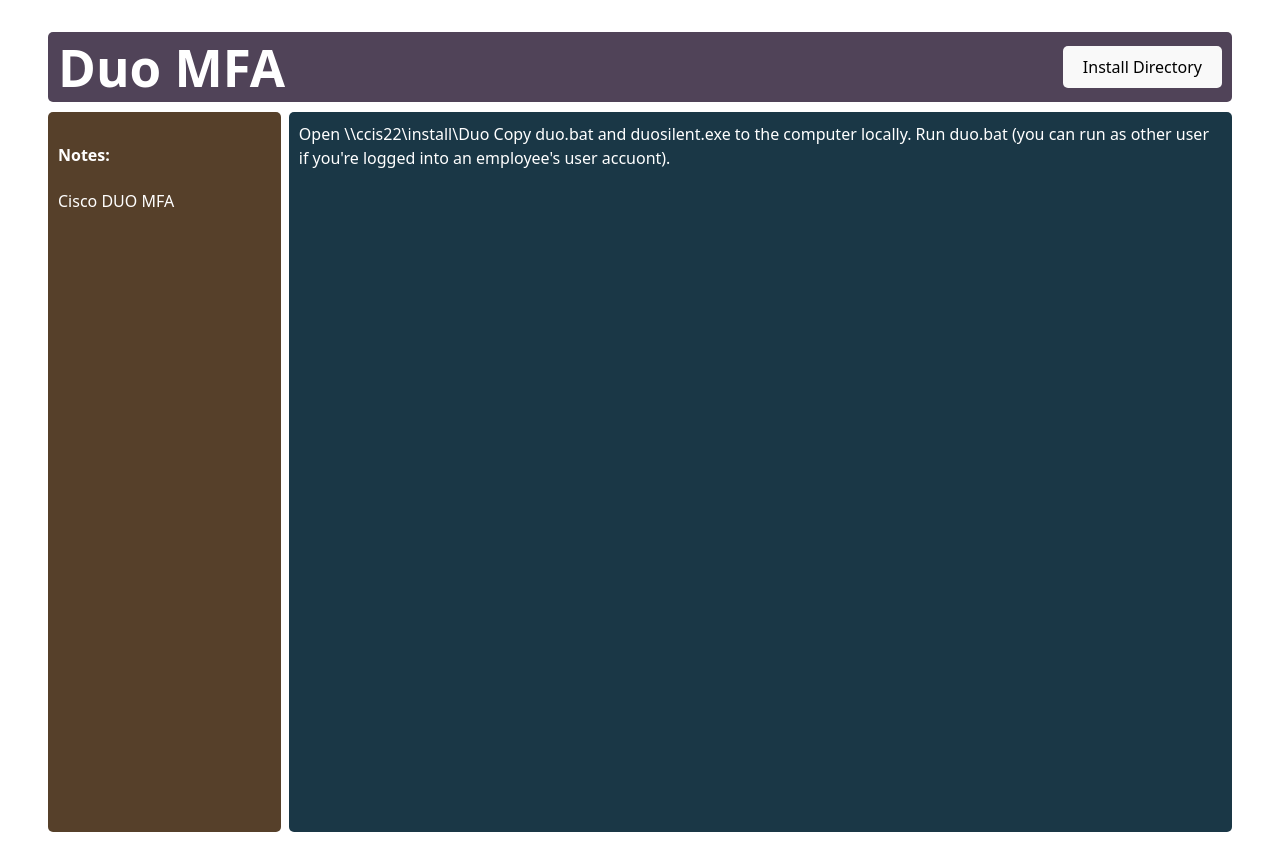
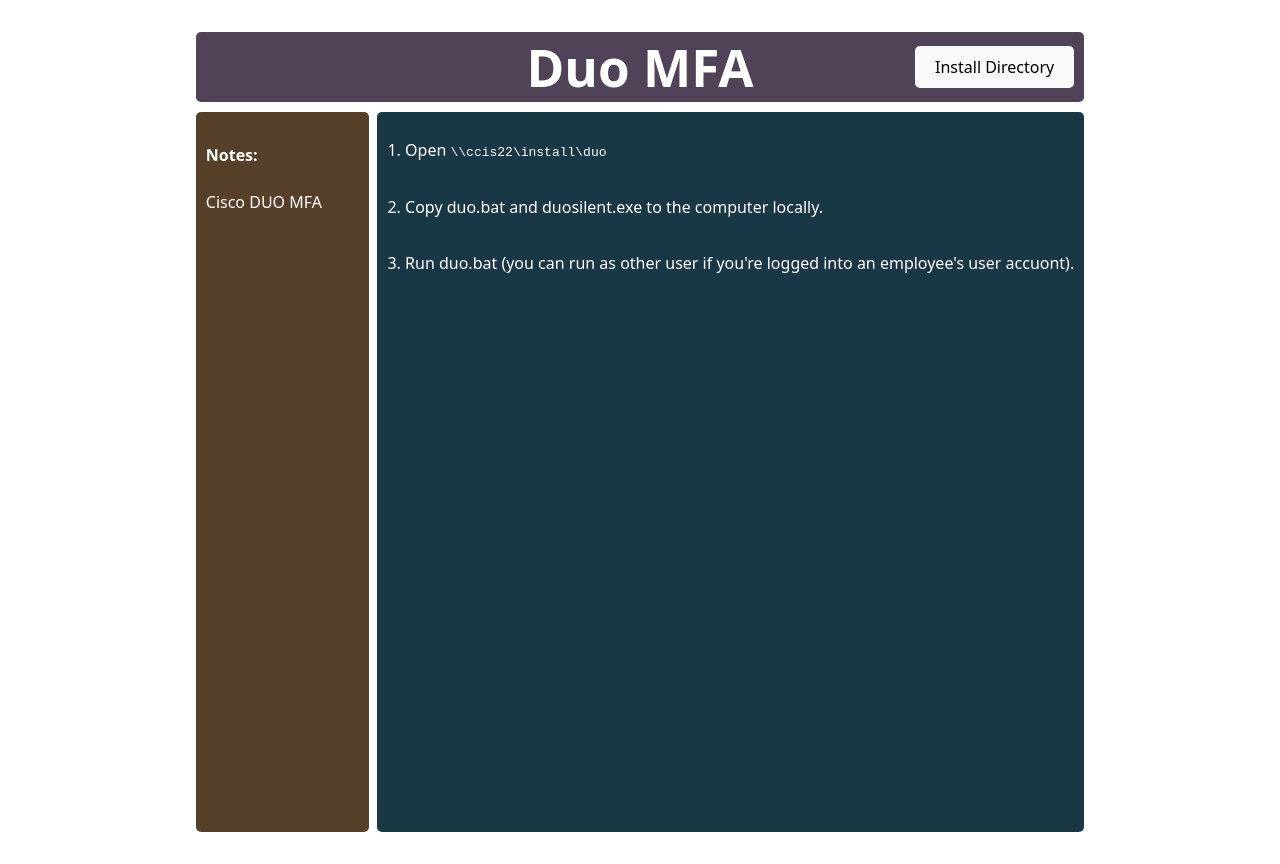
Before and after one commit to huntingtonccis/ccis-docs, a React (Vite) app: page /Duo in a window 1280 px wide. Built offline with nearby package versions, Linux system fonts and the light colour scheme.

Commit message:
style updates and cleaning up of lockdown component

```diff
--- a/src/App.css
+++ b/src/App.css
@@ -1,130 +1,21 @@
-/* #root {
+:root { --gap: 10px; --header-h: 70px; }
+
+#root {
   max-width: 1280px;
   margin: 0 auto;
   padding: 2rem;
-  text-align: center;
+  text-align: initial;
+  box-sizing: border-box;
 }
 
-.logo {
-  height: 6em;
-  padding: 1.5em;
-  will-change: filter;
-  transition: filter 300ms;
-}
-.logo:hover {
-  filter: drop-shadow(0 0 2em #646cffaa);
-}
-.logo.react:hover {
-  filter: drop-shadow(0 0 2em #61dafbaa);
-}
-
-@keyframes logo-spin {
-  from {
-    transform: rotate(0deg);
-  }
-  to {
-    transform: rotate(360deg);
-  }
-}
-
-@media (prefers-reduced-motion: no-preference) {
-  a:nth-of-type(2) .logo {
-    animation: logo-spin infinite 20s linear;
-  }
-}
-
-.card {
-  padding: 2em;
-}
-
-.read-the-docs {
-  color: #888;
-}
-
-.button{
- padding: 10px 20px;
- border: none;
- border-radius: 5px;
- cursor: pointer;
- position: absolute;
- top: 50px;
- right: 20px;
- transform: translateY(-100%);
- z-index: 1000;
-}
-
-.button:hover {
-  background-color: #6f8b93;
-}
-
-.dashboardButton{
-  border: none;
-  border-radius: 5px;
-  cursor: pointer;
-}
 
 .grid-container{
   display: grid;
   grid-template-columns: 1fr 4fr;
-  grid-template-rows: 70px 1fr;
-  grid-gap: 10px;
-  height: 100vh;
-}
-
-.header{
-  grid-column: 1 / 3;
-  grid-row: 1;
-  background-color: #504358;
-  padding: 0 10px;
-  display: flex;
-  justify-content: center;
-  align-items: center;
-  position: sticky;
-  top: 10px;
-  border-radius: 5px;
-  z-index: 1;
-}
-
-.sidebar {
-  grid-column: 1;
-  grid-row: 2;
-  background-color: #56402a;
-  padding: 0 10px;
-  border-radius: 5px;
-}
-
-.main-content {
-  grid-column: 2;
-  grid-row: 2;
-  padding: 0 10px;
-  background-color: #1a3746;
-  display: flex;
-  flex-direction: column;
-  align-items: center;
-  border-radius: 5px;
-}
- */
-
- /* 1) App-wide vars */
-:root { --gap: 10px; --header-h: 70px; }
-
-/* Optional: keep #root’s padding, but don’t center all text globally */
-#root {
-  max-width: 1280px;
-  margin: 0 auto;
-  padding: 2rem;
-  text-align: initial;            /* was center; this caused “no left margin” look */
-  box-sizing: border-box;
-}
-
-/* 2) Your grid layout with a dedicated spacer row */
-.grid-container{
-  display: grid;
-  grid-template-columns: 1fr 4fr;
-  grid-template-rows: auto var(--gap) 1fr;   /* header | spacer | content */
-  gap: 0;                                     /* spacer row handles the vertical gap */
+  grid-template-rows: auto var(--gap) 1fr;
+  gap: 0;
   min-height: 100vh;
-  padding-inline: 16px;                        /* side padding so content isn’t flush left */
+  padding-inline: 16px;
 }
 
 
@@ -149,13 +40,19 @@
   gap: 1rem;
 }
 
+.header h1{
+  position: absolute;
+  left: 50%;
+  transform: translateX(-50%);
+  margin: 0;
+}
+
 
 .spacer {
   grid-column: 1 / 3;
   grid-row: 2;
 }
 
-/* content now lives on row 3 */
 .sidebar {
   grid-column: 1;
   grid-row: 3;
@@ -164,7 +61,8 @@
   padding: 10px;
   border-radius: 5px;
   text-align: left;
-  margin-right: 4px;              /* keep content left-aligned */
+  margin-right: 4px;
+  line-height: 1.6;
 }
 
 .main-content {
@@ -176,32 +74,31 @@
   border-radius: 5px;
   display: flex;
   flex-direction: column;
-  align-items: stretch;           /* fill width, not centered */
+  align-items: stretch;
   text-align: left;
   margin-left: 4px;
 }
 
-/* button participates in header layout (no absolute positioning) */
 .button{
   padding: 10px 20px;
   border: none;
   border-radius: 5px;
   cursor: pointer;
-  margin-left: auto;              /* pushes it to the right in the flex header */
+  margin-left: auto;
 }
 .button:hover { background-color: #6f8b93; }
 
 .button-grid {
   display: flex;
-  flex-wrap: wrap;            /* allows buttons to wrap to next line */
-  gap: 10px;                  /* even spacing between buttons */
-  justify-content: center;    /* center the rows */
+  flex-wrap: wrap;
+  gap: 10px;
+  justify-content: center;
 }
 
 .button-grid button {
-  flex: 1 1 200px;            /* all buttons try to be 200px wide, shrink/grow evenly */
-  min-width: 150px;           /* won’t get smaller than this */
-  max-width: 250px;           /* optional cap */
+  flex: 1 1 200px;
+  min-width: 150px;
+  max-width: 250px;
   padding: 10px 15px;
   font-size: 1rem;
   border-radius: 6px;
--- a/src/components/Aries.jsx
+++ b/src/components/Aries.jsx
@@ -20,10 +20,10 @@
       </div>
       <div className='main-content'>
         <h2>Install Instructions</h2>
-       1 Open Crash Program - ARIES
-       2 Open ARIES 6
-       3 Run the latest ARIES-Setup-XXXX.exe
-       4 Open Program, let it update
+       <p>1. Open Crash Program - ARIES</p>
+       <p>2. Open ARIES 6</p>
+       <p>3. Run the latest ARIES-Setup-XXXX.exe</p>
+       <p>4. Open Program, let it update</p>
       </div>
     </div>
   )
--- a/src/components/Duo.jsx
+++ b/src/components/Duo.jsx
@@ -1,6 +1,4 @@
-import { Container, Row, Card, Button, Col } from 'react-bootstrap'
 import { useNavigate } from 'react-router-dom'
-import data from '../data.json'
 
 const Duo = () => {
     const navigate = useNavigate();
@@ -22,12 +20,11 @@
         Cisco DUO MFA
       </div>
       <div className="main-content">
-        Open \\ccis22\install\Duo
-        Copy duo.bat and duosilent.exe to the computer locally.
-        Run duo.bat (you can run as other user if you're logged into an employee's user accuont).
+        <p>1. Open <code>\\ccis22\install\duo</code></p>
+        <p>2. Copy duo.bat and duosilent.exe to the computer locally.</p>
+        <p>3. Run duo.bat (you can run as other user if you're logged into an employee's user accuont).</p>
       </div>
     </div>
-
   )
 }
 
--- a/src/components/Lockdown.jsx
+++ b/src/components/Lockdown.jsx
@@ -15,11 +15,17 @@
         </div>
         <div className='spacer'/>
         <div className='sidebar'>
-            <h4>Notes:</h4>
+            <h4>Knowledge Base:</h4>
             Lockdown is for Jail Commissary department.
             This is physically stored
             on a dell computer in the Jail server room
             by IT office.
+            <p>
+            On the <code>Motorola-Remote</code> server, the service <code>NonAPIbasedJMI</code> needs to be running.
+            </p>
+            <p>
+
+            </p>
         </div>
          <div className="main-content">
             <h2>Install Instructions</h2>
--- a/src/components/LowFinancial.jsx
+++ b/src/components/LowFinancial.jsx
@@ -16,15 +16,28 @@
       <div className='spacer'/>
       <div className='sidebar'>
         <h4>Notes:</h4>
-        Low Financial software for Auditor office, and
+        <p>
+        <strong>LOW Financial</strong> software for Auditor office, and
         whomever else needs it.
+        </p>
+        <p>
+          <h4>
+            Knowledge Base:
+          </h4>
+        </p>
+        <p>
+        If a certain report doesn't work properly, you could try deleting the following registry key on one of the users who are having an issue and see if resetting the defaults for the Low Apps addresses it.
+        <p>
+        <code>Computer\HKEY_CURRENT_USER\Software\Low Associates Inc</code>
+        </p>
+        </p>
       </div>
       <div className='main-content'>
         <h2>Install Instructions</h2>
-       "1. Log into beagleboys.da.",
-        "2. Map network drive \\low-financial\\lllow.",
-        "3. In the search bar in the top of the file explorer, type in \\low-financial\\lllow\\fin\\utilities\\lowclientconfig.exe",
-        "** You cannot navigate to this folder and run the .exe it will not work. You must execute the installer form the bar at the top of file explorer."
+         <p>1. Log into beagleboys.da.</p>
+         <p>2. Map network drive \\low-financial\\lllow.</p>
+         <p>3. In the search bar in the top of the file explorer, type in <br /><code>\\low-financial\lllow\fin\utilities\lowclientconfig.exe</code></p>
+        <p>** You cannot navigate to this folder and run the .exe it will not work. You must execute the installer form the bar at the top of file explorer.</p>
       </div>
     </div>
   )
```
